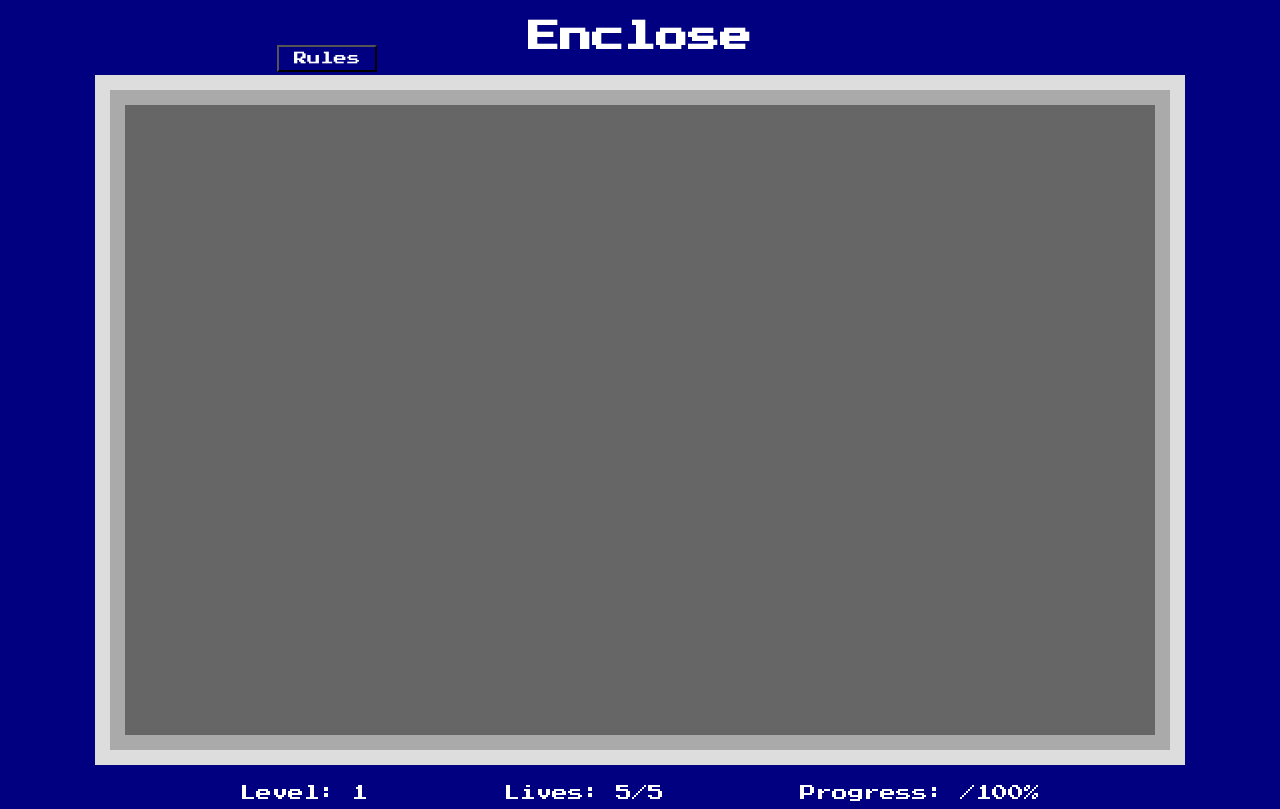
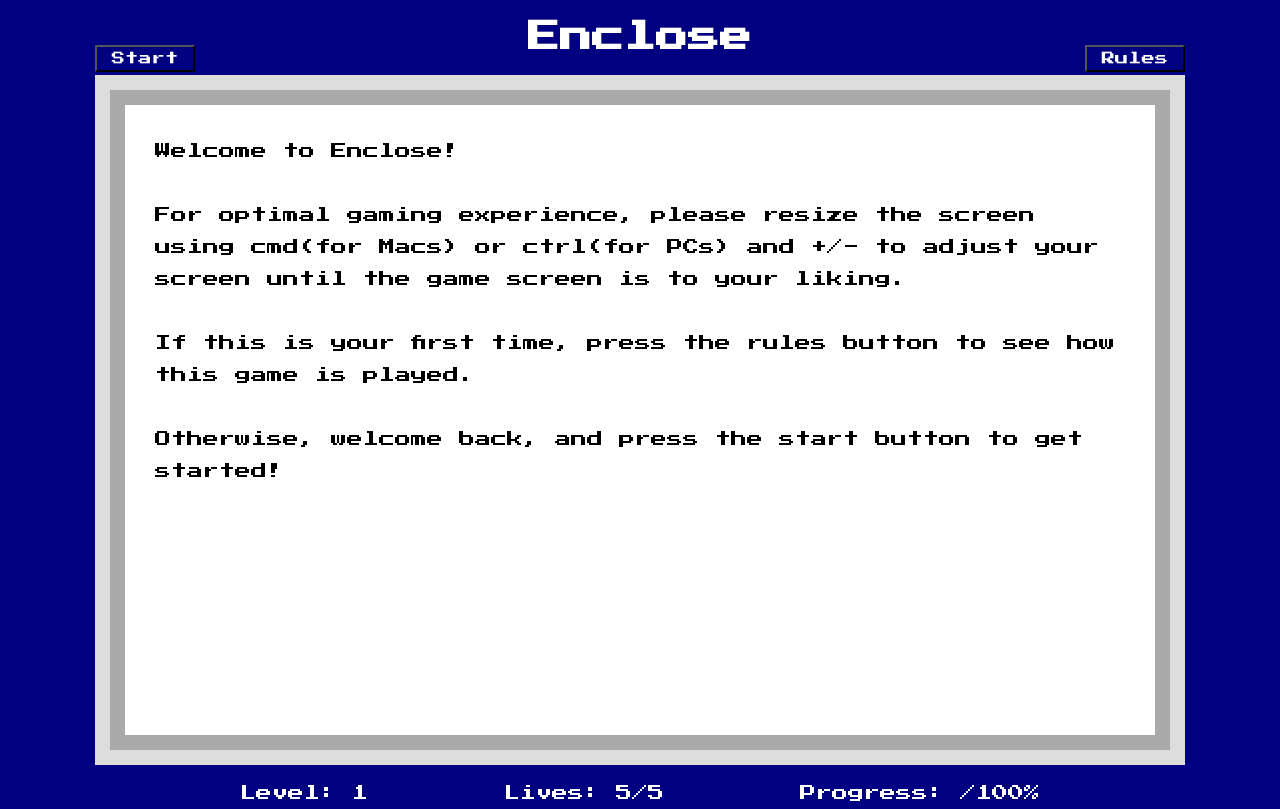
Before and after one commit to KylekJeon/enclose, a website built with webpack: page index.html in a window 1280 px wide. Shown: the top 809 px of the page. Built offline with nearby package versions, Linux system fonts and the light colour scheme.

Commit message:
add welcome page

```diff
--- a/assets/enclose.css
+++ b/assets/enclose.css
@@ -54,6 +54,7 @@ body {
   height: 690px;
   box-sizing: border-box;
   margin: 0 auto;
+  position: relative;
 }
 
 .canvas-container-second {
@@ -121,9 +122,31 @@ body {
   background: transparent;
   color: white;
   position: absolute;
-  left: 21.3%;
+  right: 0;
   top: -30px;
   outline-style: none;
+  cursor: pointer;
+}
+
+.start-button {
+  font-family: "Press Start 2P", arial;
+  padding: 5px;
+  width: 100px;
+  background: transparent;
+  color: white;
+  position: absolute;
+  left: 0;
+  top: -30px;
+  outline-style: none;
+  cursor: pointer;
+}
+
+.rules-button:hover{
+  background: black;
+}
+
+.start-button:hover{
+  background: black;
 }
 
 
@@ -137,10 +160,11 @@ body {
   justify-content: center;
   background: rgba(75, 75, 75, .8);
   font-size: 14px;
+  z-index: 2;
 }
 
 .instructions {
-  background: #999;
+  background: #555;
   position: absolute;
   top: 10%;
   left: 10%;
@@ -159,6 +183,24 @@ body {
   line-height: 2;
 }
 
+#canvas {
+  position: relative;
+}
+
+.welcome-page {
+  position: absolute;
+  top: 0;
+  bottom: 0;
+  left: 0;
+  right: 0;
+  background: white;
+  z-index: 1;
+  padding: 30px;
+  display: none;
+  line-height: 2;
+}
+
+
 .show {
   display: block;
 }
--- a/index.html
+++ b/index.html
@@ -13,16 +13,21 @@
   <body>
     <h1 class="game-title">Enclose</h1>
     <div class="game-container">
-      <button class="rules-button" onclick="showRules()">Rules</button>
       <div class="canvas-container-first">
+        <button class="rules-button" onclick="showRules()">Rules</button>
+        <button class="start-button" onclick="startGame()">Start</button>
         <div class="canvas-container-second">
           <div class="canvas-container-third">
+            <div class="welcome-page show">
+              Welcome to Enclose!<br/><br/>
+              For optimal gaming experience, please resize the screen using cmd(for Macs) or ctrl(for PCs) and +/- to adjust your screen until the game screen is to your liking.<br/><br/>
+              If this is your first time, press the rules button to see how this game is played.<br/><br/>
+              Otherwise, welcome back, and press the start button to get started!
+            </div>
             <canvas id="canvas"></canvas>
             <button class="restart-button" onclick="newGame()">Play Again?</button>
             <section class="instruction-section">
               <div class="instructions">
-                <h1>* For optimal game experience, please resize the screen using cmd(for Macs) or ctrl(for PCs) and +/- to adjust the browser size.</h1>
-                <br/>
                 <ol>
                   <li><span>Use your arrow keys to move your avatar.</span></li>
                   <br/>
--- a/lib/enclose.js
+++ b/lib/enclose.js
@@ -13,6 +13,10 @@ function showRules(){
   $(".instruction-section").addClass("show");
 }
 
+function startGame(){
+  $(".welcome-page").removeClass("show");
+  window.newGame();
+}
 
 
 document.addEventListener("DOMContentLoaded", function(){
@@ -26,6 +30,11 @@ document.addEventListener("DOMContentLoaded", function(){
   gameView.start();
   window.newGame = game.newGame;
   window.showRules = showRules;
+  window.startGame = startGame;
+
+
+
+
   let leftInterval;
   let rightInterval;
   let upInterval;
```
Also changed, not shown: lib/bundle.js, 1 other file.
